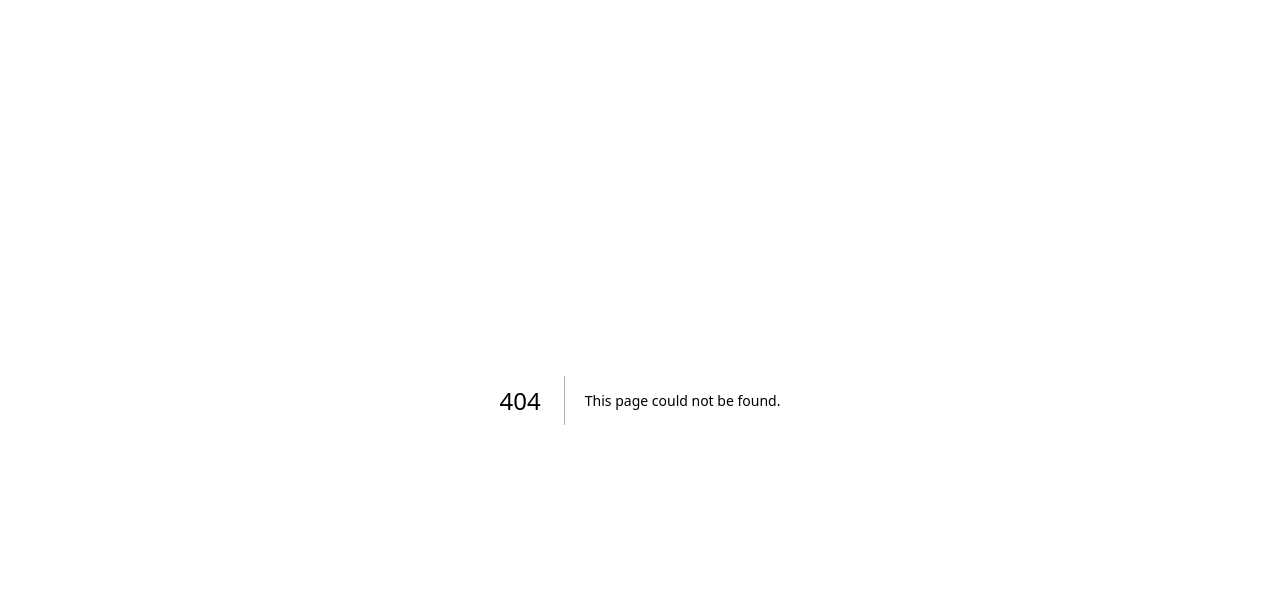
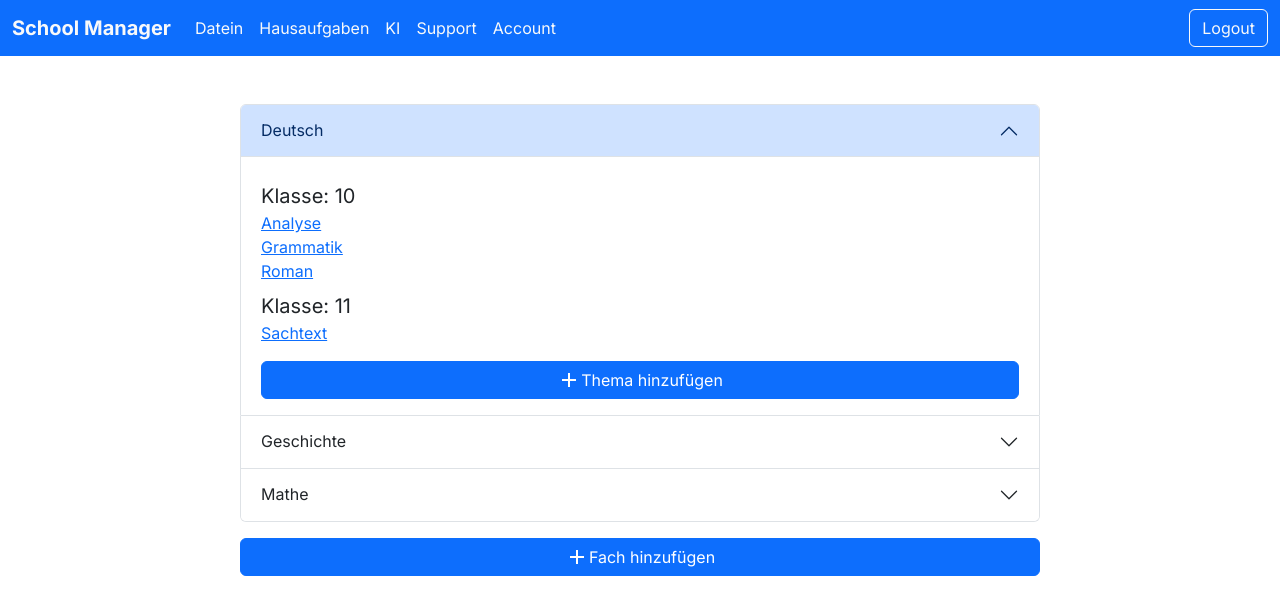
Before and after one commit to Fusraumspinne/school-manager, a Next.js app: page /datein in a window 1280 px wide. Before the commit this address had no page. Shown: the top 614 px of the page. Built offline with nearby package versions, Linux system fonts and the light colour scheme; no server answers.

Commit message:
fach datei manegment lokal

```diff
--- /dev/null
+++ b/app/datein/page.jsx
@@ -0,0 +1,12 @@
+import Datein from '@/components/Datein'
+import React from 'react'
+
+function page() {
+  return (
+    <div>
+        <Datein/>
+    </div>
+  )
+}
+
+export default page
--- a/app/globals.css
+++ b/app/globals.css
@@ -1,3 +1,6 @@
+.main_div{
+    margin-top: 56px;
+}
 
 .full_width_button {
     width: 100%;
@@ -17,3 +20,7 @@
         width: 250px;
     }
 }
+
+.auswahl_accordion{
+    width: 800px;
+}
--- /dev/null
+++ b/components/Datein.jsx
@@ -0,0 +1,157 @@
+"use client"
+
+import React, { useState, useEffect } from 'react'
+import Navigationbar from './ui/Navbar'
+import { useSession } from "next-auth/react"
+import Accordion from 'react-bootstrap/Accordion';
+import Link from 'next/link';
+import MagicButton from './ui/Button';
+import AddIcon from '@mui/icons-material/Add';
+import Input from './ui/Input';
+
+function Datein() {
+    const { data: session } = useSession()
+
+    const [email, setEmail] = useState("")
+    const [toggle, setToggle] = useState("")
+    const [fachName, setFachName] = useState("")
+    const [themaName, setThemaName] = useState("")
+    const [selectedFachIndex, setSelectedFachIndex] = useState(null);
+    const [currentFach, setCurrentFach] = useState("")
+
+    const [fächer, setFächer] = useState([
+        {
+            "fach": "Deutsch",
+            "email": "marvin@gmail.com",
+            "themen": ["10", "Analyse", "Grammatik", "Roman", "11", "Sachtext"]
+        },
+        {
+            "fach": "Geschichte",
+            "email": "marvin@gmail.com",
+            "themen": ["10", "Weltkrieg", "Römer", "11", "Neuzeit", "Mittelalter"]
+        },
+        {
+            "fach": "Mathe",
+            "email": "marvin@gmail.com",
+            "themen": ["10", "Geometri", "11", "Brüche", "Expotentielleswachstum", "Kopfrechnen"]
+        }
+    ])
+
+    useEffect(() => {
+        setEmail(session?.user?.email)
+    }, [session])
+
+    const handleToggleAdd = (form, index = null, currentFach) => {
+        if (!toggle) {
+            setToggle(form)
+        } else {
+            setToggle("")
+        }
+
+        setSelectedFachIndex(index);
+        setCurrentFach(currentFach)
+    }
+
+    const addFach = () => {
+        if (!email) {
+            return
+        }
+
+        const newFach = {
+            fach: fachName,
+            email: email,
+            themen: []
+        };
+
+        setFächer([...fächer, newFach]);
+        setFachName("")
+        setToggleAddFach("");
+    }
+
+    const addThema = () => {
+        if (selectedFachIndex === null || !themaName) {
+            return;
+        }
+
+        const updatedFächer = fächer.map((fach, index) => {
+            if (index === selectedFachIndex) {
+                return {
+                    ...fach,
+                    themen: [...fach.themen, themaName]
+                };
+            }
+            return fach;
+        });
+
+        setFächer(updatedFächer);
+        setThemaName("");
+        setToggle("");
+        setSelectedFachIndex(null);
+    }
+
+    return (
+        <div>
+            <Navigationbar />
+
+            <div className='main_div d-flex justify-content-center'>
+                {toggle ? (
+                    toggle === "fach" ? (
+                        <div className='card form_card'>
+                            <h1 className='mt-4 mx-4 fs-4'>Fach hinzufügen</h1>
+
+                            <div>
+                                <Input type={"text"} placeholder={"Mathe"} onChange={(e) => setFachName(e.target.value)} extraClass={"mt-3 mx-4"} />
+
+                                <div className='mx-4'>
+                                    <MagicButton funktion={() => addFach("fach")} content={"hinzufügen"} extraClass={"full_width_button mt-3 mb-2"} />
+                                    <MagicButton funktion={handleToggleAdd} content={"abbrechen"} extraClass={"full_width_button mt-1 mb-4"} />
+                                </div>
+                            </div>
+                        </div>
+                    ) : (
+                        <div className='card form_card'>
+                            <h1 className='mt-4 mx-4 fs-4'>Thema hinzufügen</h1>
+                            <p className='m-0 mx-4 fs-5 mb-1 mt-3'>Fach: {currentFach}</p>
+
+                            <div>
+                                <Input type={"text"} placeholder={"Geometrie"} onChange={(e) => setThemaName(e.target.value)} extraClass={"mt-0 mx-4"} />
+
+                                <div className='mx-4'>
+                                    <MagicButton funktion={() => addThema(themaName)} content={"hinzufügen"} extraClass={"full_width_button mt-3 mb-2"} />
+                                    <MagicButton funktion={handleToggleAdd} content={"abbrechen"} extraClass={"full_width_button mt-1 mb-4"} />
+                                </div>
+                            </div>
+                        </div>
+                    )
+                ) : (
+                    <Accordion defaultActiveKey="0" className='auswahl_accordion mt-5'>
+                        {fächer.map((fach, index) => (
+                            <Accordion.Item eventKey={index.toString()} key={index}>
+                                <Accordion.Header>{fach.fach}</Accordion.Header>
+                                <Accordion.Body>
+                                    {fach.themen.map((thema, idx) => (
+                                        <div key={idx}>
+                                            {isNaN(thema) ? (
+                                                <Link href={`${fach.email}-${thema}`} className="d-block">
+                                                    {thema}
+                                                </Link>
+                                            ) : (
+                                                <p className='fs-5 mb-0 mt-2'>Klasse: {thema}</p>
+                                            )}
+                                        </div>
+                                    ))}
+
+                                    <MagicButton extraClass={"full_width_button mt-3"} content={<><AddIcon /> Thema hinzufügen</>} funktion={() => handleToggleAdd("thema", index, fach.fach)} />
+                                </Accordion.Body>
+                            </Accordion.Item>
+                        ))}
+                        <MagicButton
+                            extraClass={"full_width_button mt-3"} content={<><AddIcon /> Fach hinzufügen</>} funktion={() => handleToggleAdd("fach")} />
+                    </Accordion>
+                )}
+            </div>
+        </div>
+    )
+}
+
+export default Datein
--- a/components/ui/Button.jsx
+++ b/components/ui/Button.jsx
@@ -1,9 +1,10 @@
 import Button from 'react-bootstrap/Button';
+
 
 function MagicButton({variant, content, funktion, extraClass, type}) {
   return (
     <>
-      <Button className={extraClass} onClick={funktion} variant={variant} type={type}>{content}</Button>
+      <Button className={extraClass + " d-flex justify-content-center align-items-center"} onClick={funktion} variant={variant} type={type}>{content}</Button>
     </>
   );
 }
--- /dev/null
+++ b/components/ui/Navbar.jsx
@@ -0,0 +1,29 @@
+import { Container, Nav, Navbar } from "react-bootstrap"
+import MagicButton from "./Button";
+import { signOut } from "next-auth/react"
+
+function Navigationbar() {
+    return (
+        <Navbar expand="lg" className="bg-primary" data-bs-theme="dark" fixed="top">
+            <Container fluid>
+                <Navbar.Brand className="text-light fw-bold" href="/">School Manager</Navbar.Brand>
+                <Navbar.Toggle aria-controls="navbarScroll"/>
+                <Navbar.Collapse id="navbarScroll">
+                    <Nav
+                        className="me-auto my-2 my-lg-0"
+                        navbarScroll
+                    >
+                    <Nav.Link className="text-light" href="/datein">Datein</Nav.Link>
+                    <Nav.Link className="text-light" href="/">Hausaufgaben</Nav.Link>
+                    <Nav.Link className="text-light" href="/">KI</Nav.Link>
+                    <Nav.Link className="text-light" href="/">Support</Nav.Link>
+                    <Nav.Link className="text-light" href="/">Account</Nav.Link>
+                    </Nav>
+                    <MagicButton funktion={() => signOut()} variant={"outline-light"} content={"Logout"}/>
+                </Navbar.Collapse>
+            </Container>
+        </Navbar>
+    );
+}
+
+export default Navigationbar;
```
Also changed, not shown: components/Dashboard.jsx (+4 -6 lines), models/fachDatei.js (added, +20 -0 lines).
